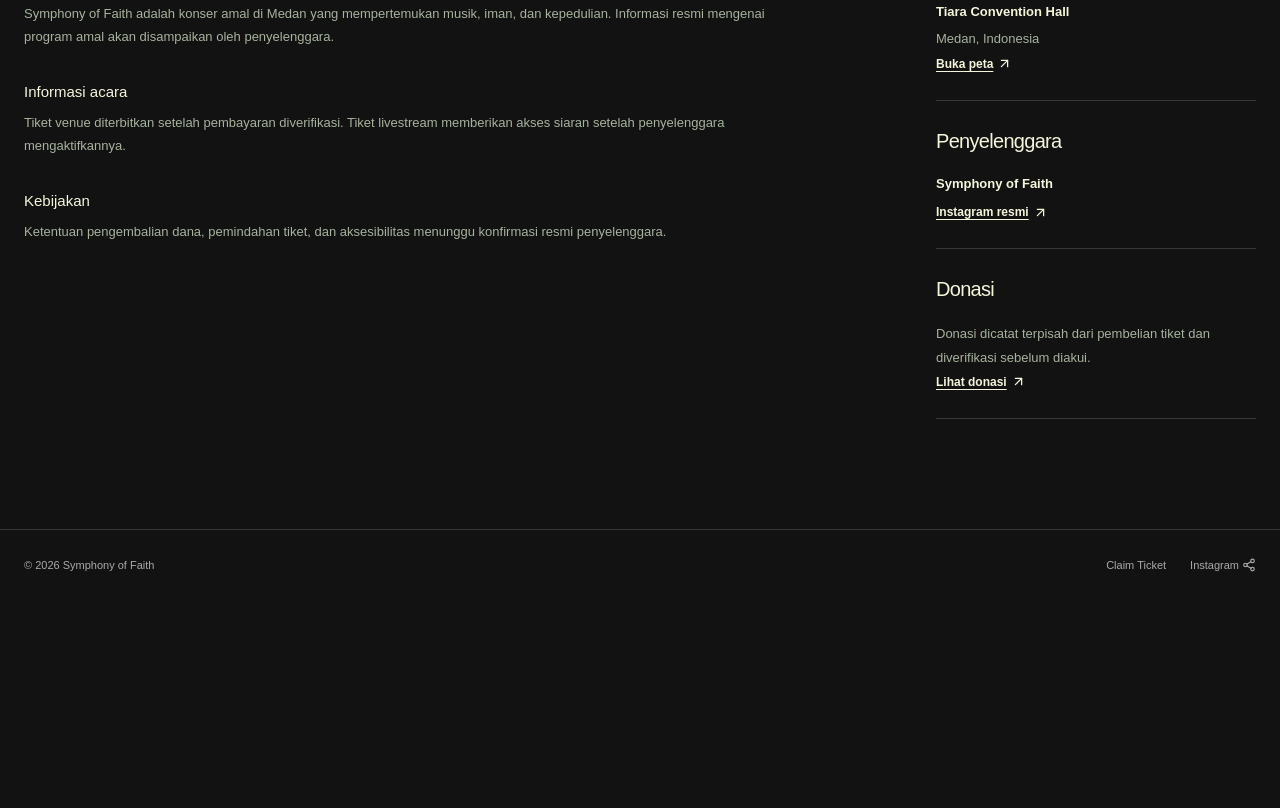
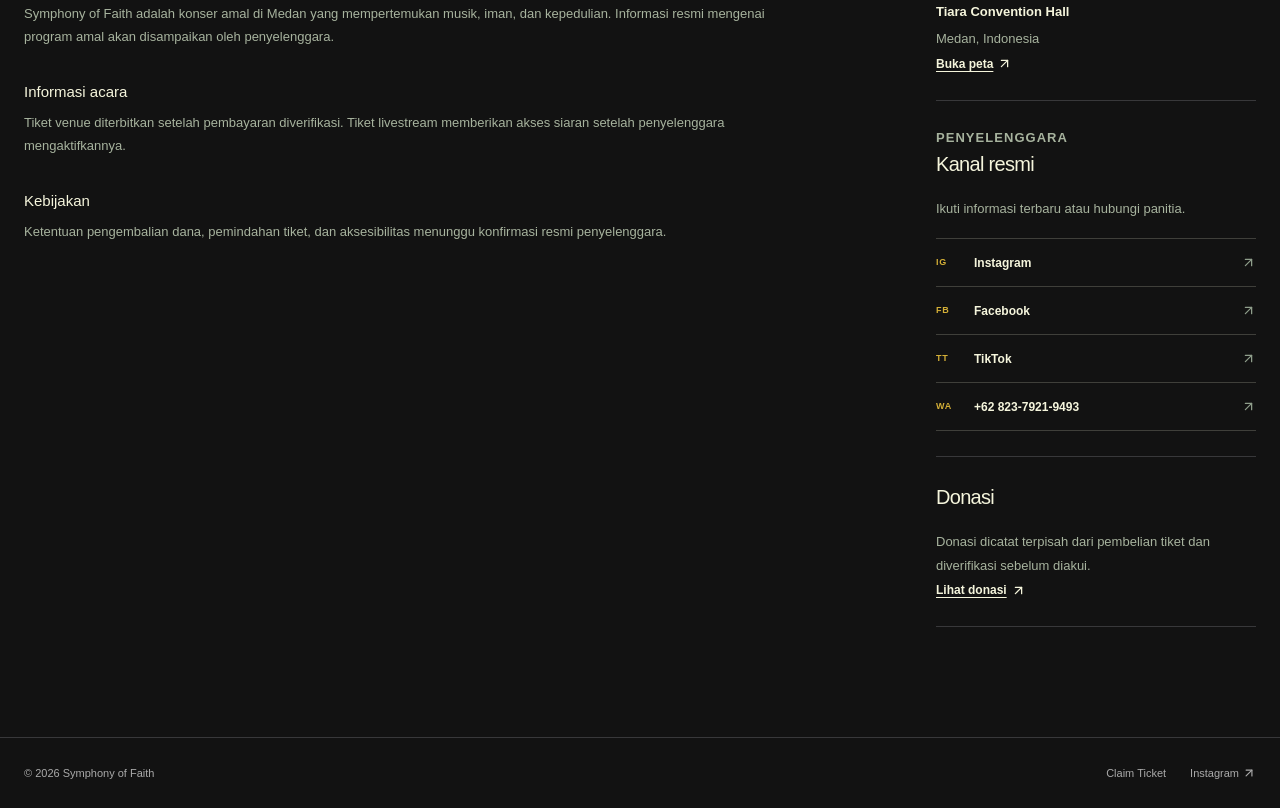
Before and after one commit to zvenians/project-konser, a Next.js app: page / in a window 1280 px wide. Shown: the part 3860-4668 px from the top of the page. Before the commit the page ends 4460 px from the top, so only its background shows below. Built offline with nearby package versions, Linux system fonts and the light colour scheme; no server answers; the database is empty.

Commit message:
feat: add official social channels

```diff
--- a/app/concert.css
+++ b/app/concert.css
@@ -708,6 +708,38 @@
   font-weight: 800;
   text-decoration: underline;
   text-underline-offset: 3px;
+}
+.official-socials {
+  display: grid;
+  margin-top: 18px;
+  border-top: 1px solid var(--line);
+}
+.event-side-info .official-socials a {
+  display: grid;
+  grid-template-columns: 28px minmax(0, 1fr) auto;
+  align-items: center;
+  gap: 10px;
+  min-height: 48px;
+  padding: 8px 0;
+  border-bottom: 1px solid var(--line);
+  color: var(--brand-cream);
+  text-decoration: none;
+  transition:
+    color var(--motion-fast) ease,
+    padding var(--motion-fast) ease;
+}
+.official-socials small {
+  color: var(--brand-gold);
+  font-size: 9px;
+  font-weight: 900;
+  letter-spacing: 0.08em;
+}
+.official-socials span {
+  overflow-wrap: anywhere;
+}
+.official-socials svg {
+  color: var(--brand-sage);
+  transition: transform var(--motion-fast) ease;
 }
 .event-footer {
   border-top: 1px solid #38383a;
@@ -1852,6 +1884,13 @@
     background: var(--brand-red);
     border-color: var(--brand-red);
   }
+  .event-side-info .official-socials a:hover {
+    padding-left: 5px;
+    color: var(--brand-gold);
+  }
+  .official-socials a:hover svg {
+    transform: translate(2px, -2px);
+  }
 }
 
 @keyframes card-hover-bounce {
--- a/app/page.tsx
+++ b/app/page.tsx
@@ -1,12 +1,6 @@
 import Image from "next/image";
 import Link from "next/link";
-import {
-  CalendarDays,
-  MapPin,
-  Clock3,
-  Share2,
-  ArrowUpRight,
-} from "lucide-react";
+import { CalendarDays, MapPin, Clock3, ArrowUpRight } from "lucide-react";
 import { TicketPicker, type TicketOption } from "@/components/ticket-picker";
 import { ShareButton } from "@/components/share-button";
 import { EventMotion } from "@/components/event-motion";
@@ -50,6 +44,8 @@ const messages = {
     directions: "Buka peta",
     organizer: "Penyelenggara",
     contact: "Instagram resmi",
+    social: "Kanal resmi",
+    socialHint: "Ikuti informasi terbaru atau hubungi panitia.",
     policies: "Kebijakan",
     policyText:
       "Ketentuan pengembalian dana, pemindahan tiket, dan aksesibilitas menunggu konfirmasi resmi penyelenggara.",
@@ -85,6 +81,8 @@ const messages = {
     directions: "Open map",
     organizer: "Organizer",
     contact: "Official Instagram",
+    social: "Official channels",
+    socialHint: "Follow the latest updates or contact the committee.",
     policies: "Policies",
     policyText:
       "Refund, ticket transfer, and accessibility terms are awaiting official organizer confirmation.",
@@ -302,15 +300,33 @@ export default async function EventPage() {
                 </a>
               </section>
               <section>
-                <h2>{t.organizer}</h2>
-                <strong>Symphony of Faith</strong>
-                <a
-                  href={event.instagram}
-                  target="_blank"
-                  rel="noopener noreferrer"
-                >
-                  {t.contact} <ArrowUpRight size={15} />
-                </a>
+                <p className="eyebrow">{t.organizer}</p>
+                <h2>{t.social}</h2>
+                <p>{t.socialHint}</p>
+                <div className="official-socials">
+                  {[
+                    { code: "IG", label: "Instagram", href: event.instagram },
+                    { code: "FB", label: "Facebook", href: event.facebook },
+                    { code: "TT", label: "TikTok", href: event.tiktok },
+                    {
+                      code: "WA",
+                      label: "+62 823-7921-9493",
+                      href: event.whatsapp,
+                    },
+                  ].map((social) => (
+                    <a
+                      href={social.href}
+                      target="_blank"
+                      rel="noopener noreferrer"
+                      key={social.code}
+                      aria-label={`${social.label} Symphony of Faith`}
+                    >
+                      <small>{social.code}</small>
+                      <span>{social.label}</span>
+                      <ArrowUpRight aria-hidden="true" size={15} />
+                    </a>
+                  ))}
+                </div>
               </section>
               <section>
                 <h2>{t.donate}</h2>
@@ -328,7 +344,7 @@ export default async function EventPage() {
           <span>© 2026 Symphony of Faith</span>
           <a href="/claim-ticket">{t.account}</a>
           <a href={event.instagram} target="_blank" rel="noopener noreferrer">
-            Instagram <Share2 size={14} />
+            Instagram <ArrowUpRight size={14} />
           </a>
         </div>
       </footer>
--- a/lib/event.ts
+++ b/lib/event.ts
@@ -4,7 +4,11 @@ export const event = {
   endsAt: "2027-02-07T22:00:00+07:00",
   timezone: "Asia/Jakarta",
   venue: "Tiara Convention Hall, Medan",
-  instagram: "https://www.instagram.com/symphonyoffaithconcert?cnvx=MWN3ZnViYmMwZWtuYw==",
+  instagram:
+    "https://www.instagram.com/symphonyoffaithconcert?cnvx=MWN3ZnViYmMwZWtuYw==",
+  facebook: "https://www.facebook.com/share/1LPN18YgF9/",
+  tiktok: "https://www.tiktok.com/@symphony.of.faith?_r=1&_t=ZS-9BiSLgIRiP2",
+  whatsapp: "https://wa.me/6282379219493",
 };
 
 export const venueClasses = [
@@ -37,10 +41,24 @@ export const contributionTiers = [
 /** @deprecated Use venueClasses or livestreamPackages for new code. */
 export const officialClasses = venueClasses;
 
-export function countdown(now: number, start = event.startsAt, end = event.endsAt) {
+export function countdown(
+  now: number,
+  start = event.startsAt,
+  end = event.endsAt,
+) {
   const seconds = Math.max(0, Math.floor((Date.parse(start) - now) / 1000));
   return {
-    phase: now >= Date.parse(end) ? "ended" : now >= Date.parse(start) ? "live" : "upcoming",
-    values: [Math.floor(seconds / 86400), Math.floor(seconds / 3600) % 24, Math.floor(seconds / 60) % 60, seconds % 60],
+    phase:
+      now >= Date.parse(end)
+        ? "ended"
+        : now >= Date.parse(start)
+          ? "live"
+          : "upcoming",
+    values: [
+      Math.floor(seconds / 86400),
+      Math.floor(seconds / 3600) % 24,
+      Math.floor(seconds / 60) % 60,
+      seconds % 60,
+    ],
   };
 }
```
